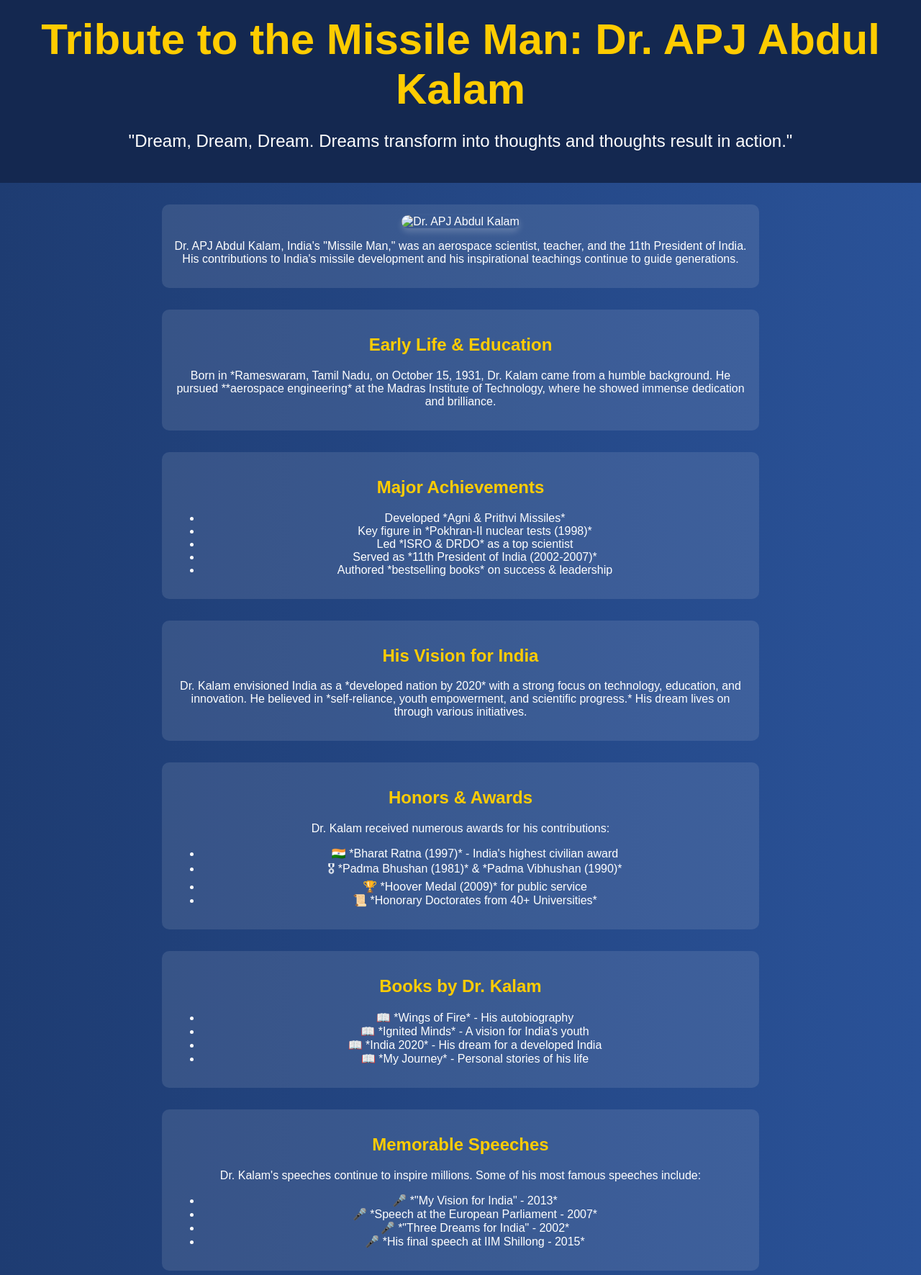
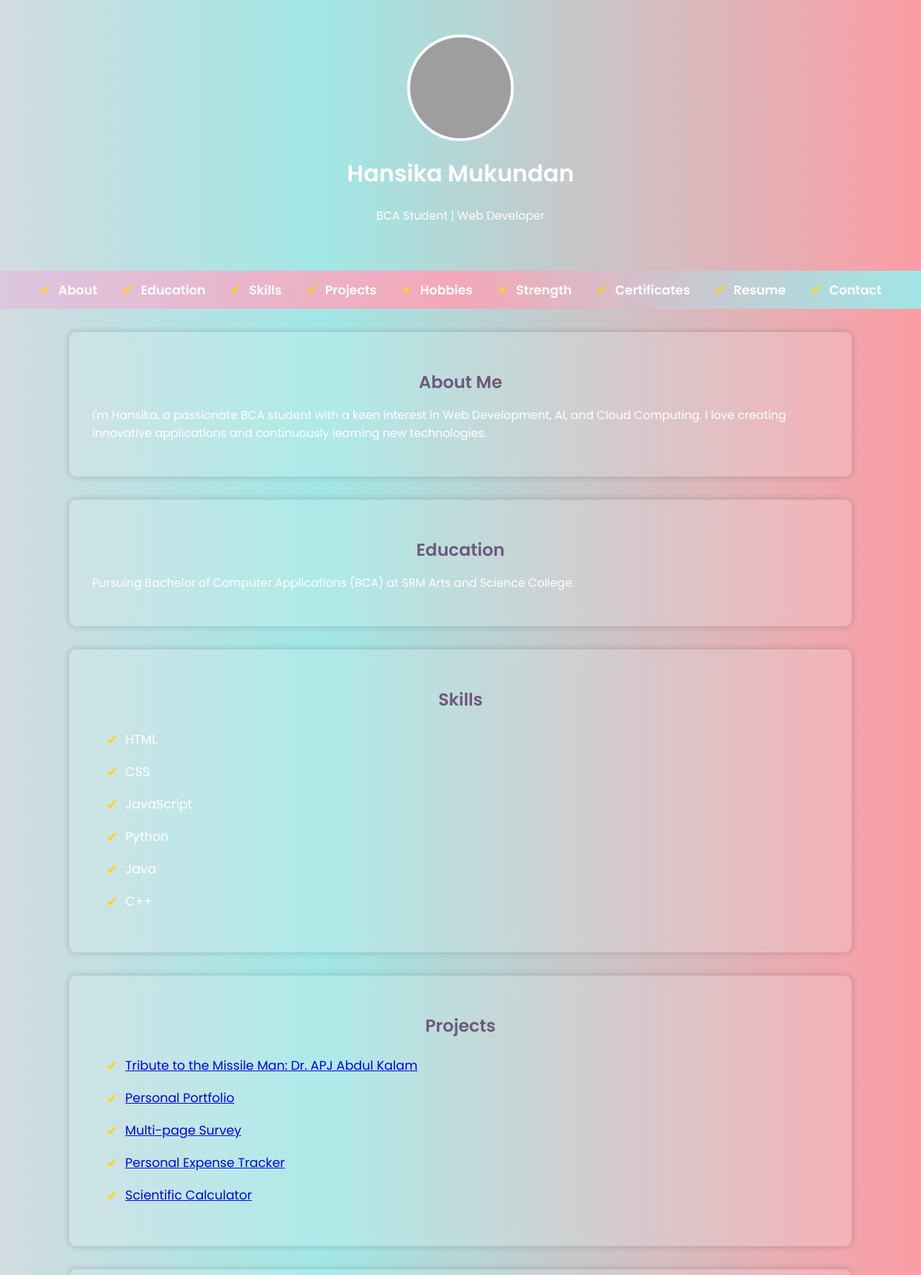
Before and after one commit to Hansi17magic/digital-portfolio, a plain HTML site: page index.html in a window 1280 px wide. Shown: the top 1771 px of the page at 72% size. Drawn offline with Linux system fonts and the light colour scheme; grey boxes are pictures that could not be loaded.

Commit message:
Add files via upload

```diff
--- a/index.html
+++ b/index.html
@@ -3,115 +3,285 @@
 <head>
     <meta charset="UTF-8">
     <meta name="viewport" content="width=device-width, initial-scale=1.0">
-    <title>Tribute to the Missile Man: Dr. APJ Abdul Kalam</title>
-    <link rel="stylesheet" href="style.css">
+    <title>Hansika's Portfolio</title>
+
+    <link href="https://fonts.googleapis.com/css2?family=Poppins:wght@300;400;600&display=swap" rel="stylesheet">
+
+    <style>
+        /* General Styles */
+        body {
+            font-family: 'Poppins', sans-serif;
+            margin: 0;
+            padding: 0;
+            background: linear-gradient(to right, #C3A2D1, #FFD1DC, #A0E7E5, #FF9AA2);
+            background-size: 200% 200%;
+            animation: gradientAnimation 6s infinite alternate;
+            color: #fff;
+            overflow-x: hidden;
+        }
+
+        /* Header */
+        header {
+            text-align: center;
+            padding: 3rem 0;
+            animation: fadeIn 1.5s ease-in-out;
+        }
+
+        .profile-picture {
+            width: 140px;
+            height: 140px;
+            border-radius: 50%;
+            object-fit: cover;
+            border: 4px solid white;
+            display: block;
+            margin: 0 auto 15px;
+        }
+
+        /* Navigation */
+        nav {
+            background: linear-gradient(to right, #DCC6E0, #F4A7B9, #A0E7E5);
+            text-align: center;
+            padding: 12px 0;
+            position: sticky;
+            top: 0;
+            z-index: 1000;
+        }
+
+        nav ul {
+            list-style: none;
+            padding: 0;
+            margin: 0;
+        }
+
+        nav ul li {
+            display: inline;
+            margin: 0 15px;
+        }
+
+        nav ul li a {
+            text-decoration: none;
+            color: #fff;
+            font-weight: bold;
+            transition: 0.3s;
+        }
+
+        nav ul li a:hover {
+            color: #ffd700;
+        }
+
+        /* Section Styling */
+        .section-content {
+            background: rgba(255, 255, 255, 0.15);
+            backdrop-filter: blur(10px);
+            padding: 2rem;
+            margin: 2rem auto;
+            width: 80%;
+            border-radius: 10px;
+            box-shadow: 0 0 10px rgba(0, 0, 0, 0.2);
+            animation: slideIn 1.5s ease-in-out;
+        }
+
+        .section-content h2 {
+            text-align: center;
+            color: #6D597A;
+            margin-bottom: 15px;
+        }
+
+        /* List Formatting */
+        ul {
+            list-style: none;
+            padding-left: 20px;
+        }
+
+        ul li {
+            padding: 8px 0;
+            display: flex;
+            align-items: center;
+            font-size: 1.1rem;
+        }
+
+        ul li::before {
+            content: "✔";
+            color: #ffd700;
+            font-size: 1.2rem;
+            margin-right: 10px;
+        }
+
+        /* Contact Section */
+        .contact-info {
+            text-align: center;
+            font-size: 1.2rem;
+            margin-top: 20px;
+        }
+
+        .contact-info a {
+            color: #ffd700;
+            text-decoration: none;
+            font-weight: bold;
+        }
+
+        .contact-info a:hover {
+            text-decoration: underline;
+        }
+
+        /* Download Button */
+        .download-button {
+            background: linear-gradient(to right, #C3A2D1, #FFD1DC, #A0E7E5);
+            color: #fff;
+            padding: 12px 25px;
+            text-decoration: none;
+            border-radius: 25px;
+            font-weight: bold;
+            display: inline-block;
+            transition: 0.3s;
+            text-align: center;
+            border: none;
+            cursor: pointer;
+        }
+
+        .download-button:hover {
+            background: #ffd700;
+            color: #000;
+            transform: scale(1.1);
+        }
+
+        /* Footer */
+        footer {
+        background: linear-gradient(to top, #B39BC8, #F4A7B9, #A0D8EF, #FDD2B6);
+        color: #fff;
+        padding: 20px;
+        text-align: center;
+        font-weight: bold;
+        font-size: 16px;
+}
+        /* Animations */
+        @keyframes fadeIn {
+            from { opacity: 0; }
+            to { opacity: 1; }
+        }
+
+        @keyframes slideIn {
+            from { transform: translateY(30px); opacity: 0; }
+            to { transform: translateY(0); opacity: 1; }
+        }
+
+        @keyframes gradientAnimation {
+            0% { background-position: 0% 50%; }
+            100% { background-position: 100% 50%; }
+        }
+    </style>
 </head>
 <body>
 
+    <!-- Header -->
     <header>
-        <h1>Tribute to the Missile Man: Dr. APJ Abdul Kalam</h1>
-        <p>"Dream, Dream, Dream. Dreams transform into thoughts and thoughts result in action."</p>
+        <div class="header-content">
+            <img src="C:\PORTFOLIO TRIAL\Hansika's Profile Picture.jpg" alt="Hansika's Profile Picture.jpg" class="profile-picture">
+            <h1>Hansika Mukundan</h1>
+            <p>BCA Student | Web Developer</p>
+        </div>
     </header>
 
-    <section class="intro">
-        <img src="abdul kalam" alt="Dr. APJ Abdul Kalam">
-        <p>Dr. APJ Abdul Kalam, India's "Missile Man," was an aerospace scientist, teacher, and the 11th President of India. His contributions to India's missile development and his inspirational teachings continue to guide generations.</p>
+    <!-- Navigation -->
+    <nav>
+        <ul>
+            <li><a href="#about">About</a></li>
+            <li><a href="#education">Education</a></li>
+            <li><a href="#skills">Skills</a></li>
+            <li><a href="#projects">Projects</a></li>
+            <li><a href="#hobbies">Hobbies</a></li>
+            <li><a href="#strength">Strength</a></li>
+            <li><a href="#certificates">Certificates</a></li>
+            <li><a href="#resume">Resume</a></li>
+            <li><a href="#contact">Contact</a></li>
+        </ul>
+    </nav>
+
+    <!-- Sections -->
+    <section id="about" class="section-content">
+        <h2>About Me</h2>
+        <p>I'm Hansika, a passionate BCA student with a keen interest in Web Development, AI, and Cloud Computing. I love creating innovative applications and continuously learning new technologies.</p>
     </section>
 
-    <section class="early-life">
-        <h2>Early Life & Education</h2>
-        <p>Born in *Rameswaram, Tamil Nadu, on October 15, 1931, Dr. Kalam came from a humble background. He pursued **aerospace engineering* at the Madras Institute of Technology, where he showed immense dedication and brilliance.</p>
+    <section id="education" class="section-content">
+        <h2>Education</h2>
+        <p>Pursuing Bachelor of Computer Applications (BCA) at SRM Arts and Science College.</p>
     </section>
 
-    <section class="achievements">
-        <h2>Major Achievements</h2>
+    <section id="skills" class="section-content">
+        <h2>Skills</h2>
         <ul>
-            <li>Developed *Agni & Prithvi Missiles*</li>
-            <li>Key figure in *Pokhran-II nuclear tests (1998)*</li>
-            <li>Led *ISRO & DRDO* as a top scientist</li>
-            <li>Served as *11th President of India (2002-2007)*</li>
-            <li>Authored *bestselling books* on success & leadership</li>
+           <li>HTML</li>
+           <li>CSS</li>
+           <li>JavaScript</li>
+           <li>Python</li>
+           <li>Java</li>
+           <li>C++</li>
         </ul>
     </section>
 
-    <section class="vision">
-        <h2>His Vision for India</h2>
-        <p>Dr. Kalam envisioned India as a *developed nation by 2020* with a strong focus on technology, education, and innovation. He believed in *self-reliance, youth empowerment, and scientific progress.* His dream lives on through various initiatives.</p>
-    </section>
-
-    <section class="awards">
-        <h2>Honors & Awards</h2>
-        <p>Dr. Kalam received numerous awards for his contributions:</p>
+    <section id="projects" class="section-content">
+        <h2>Projects</h2>
         <ul>
-            <li>🇮🇳 *Bharat Ratna (1997)* - India's highest civilian award</li>
-            <li>🎖 *Padma Bhushan (1981)* & *Padma Vibhushan (1990)*</li>
-            <li>🏆 *Hoover Medal (2009)* for public service</li>
-            <li>📜 *Honorary Doctorates from 40+ Universities*</li>
+            <li><a href="C:\PORTFOLIO TRIAL\Tribute to Dr. APJ Abdul Kalam\index.html">Tribute to the Missile Man: Dr. APJ Abdul Kalam</a></li>
+            <li><a href="#">Personal Portfolio</a></li>
+            <li><a href="C:\PORTFOLIO TRIAL\survey\survey-step1.html">Multi-page Survey</a></li>
+            <li><a href="C:\PORTFOLIO TRIAL\Personal Tracker.html">Personal Expense Tracker</a></li>
+            <li><a href="C:\PORTFOLIO TRIAL\Scientific Calculator.html">Scientific Calculator</a></li>
         </ul>
     </section>
 
-    <section class="books">
-        <h2>Books by Dr. Kalam</h2>
+    <section id="hobbies" class="section-content">
+        <h2>Hobbies</h2>
         <ul>
-            <li>📖 *Wings of Fire* - His autobiography</li>
-            <li>📖 *Ignited Minds* - A vision for India's youth</li>
-            <li>📖 *India 2020* - His dream for a developed India</li>
-            <li>📖 *My Journey* - Personal stories of his life</li>
+            <li>Playing Piano</li>
+            <li>Sketching</li>
+            <li>Reading Books</li>
+            <li>Travelling</li>
+            <li>Designing clothing</li>
         </ul>
     </section>
 
-    <section class="speeches">
-        <h2>Memorable Speeches</h2>
-        <p>Dr. Kalam's speeches continue to inspire millions. Some of his most famous speeches include:</p>
+    <section id="strength" class="section-content">
+        <h2>Strength</h2>
         <ul>
-            <li>🎤 *"My Vision for India" - 2013*</li>
-            <li>🎤 *Speech at the European Parliament - 2007*</li>
-            <li>🎤 *"Three Dreams for India" - 2002*</li>
-            <li>🎤 *His final speech at IIM Shillong - 2015*</li>
+            <li>Creativity & Problem-Solving</li>
+            <li>Adaptability & Continuous Learning</li>
+            <li>Teamwork & Collaboration</li>
+            <li>Effective communication</li>
+            <li>Leadership</li>
+            <li>Analytical thinking</li>
         </ul>
     </section>
 
-    <section class="message-to-youth">
-        <h2>Message to Youth</h2>
-        <p>Dr. Kalam always encouraged young minds to *dream big, work hard, and stay humble*. His famous words:</p>
-        <blockquote>
-            "You have to dream before your dreams can come true."
-        </blockquote>
-    </section>
+    <section id="certificates" class="section-content">
+        <h2>Certificates</h2>
+        <ul>
+            <li><a href="C:\PORTFOLIO TRIAL\EnglishLanguage Communication - Cambridge.pdf">EnglishLanguage Communication - Cambridge</a></li>
+            <li><a href="C:\PORTFOLIO TRIAL\Basics of python.pdf">Basics of Python - Infosys Springboard</a></li>
 
-    <section class="global-recognition">
-        <h2>Global Recognition</h2>
-        <p>Dr. Kalam was honored worldwide for his contributions to science, leadership, and humanity. Countries like the *USA, Switzerland, and the UK* recognized his work, and he was invited to prestigious institutions globally.</p>
-    </section>
+            <li><a href="C:\PORTFOLIO TRIAL\Introduction to Agile methodology.pdf"> Introduction to Agile methodology - Infosys Springboard</a></li>
 
-    <section class="gallery">
-        <h2>Photo Gallery</h2>
-        <div class="photo-container">
-            <img src="Speech.jpg" alt="Dr. Kalam giving a speech">
-            <img src="youth.jpg" alt="Dr. Kalam with students">
-            <img src="isro.jpg" alt="Dr. Kalam at ISRO">
-        </div>
-    </section>
+            <li><a href="C:\PORTFOLIO TRIAL\Object Oriented Programming using Python.pdf"> Object Oriented Programming using Python - Infosys Springboard</a></li>
 
-     <section class="fun-facts">
-        <h2>Fun Facts About Dr. Kalam</h2>
-        <ul>
-            <li>He *never married* and dedicated his life to science & education.</li>
-            <li>His *favorite pastimes* were playing the veena and reading poetry.</li>
-            <li>Despite his *scientific mind,* he deeply respected spiritual values.</li>
-            <li>His *favorite food* was South Indian dishes like idlis.</li>
+            <li><a href="#">TNSDC- FEWD & Cloud - IBM Skillsbuild</a></li>
         </ul>
     </section>
 
-    <section class="quote">
-        <h2>Inspiring Quote</h2>
-        <blockquote>
-            "Dream is not that which you see while sleeping, it is something that does not let you sleep."
-        </blockquote>
+    <section id="resume" class="section-content" style="text-align:center;">
+        <h2>Resume</h2>
+        <a href="C:\PORTFOLIO TRIAL\Hansika_Mukundan_-_BCA_Student-1.pdf" class="download-button">Download CV</a>
+    </section>
+
+    <section id="contact" class="section-content">
+        <h2>Contact</h2>
+        <p>Email: <a href="mailto:hansikamukundan@srmasc.ac.in">hansikamukundan@srmasc.ac.in</a></p>
+     <p>github: <a href="https://github.com/Hansi17magic">Hansi17magic</a></p>
+     <p>Mobile no.: <a href="9444669662">9444669662</a></p>
     </section>
 
     <footer>
-        <p>Created with ❤ in tribute to Dr. APJ Abdul Kalam</p>
+        <p>&copy; 2025 Hansika</p>
     </footer>
 
 </body>
```
